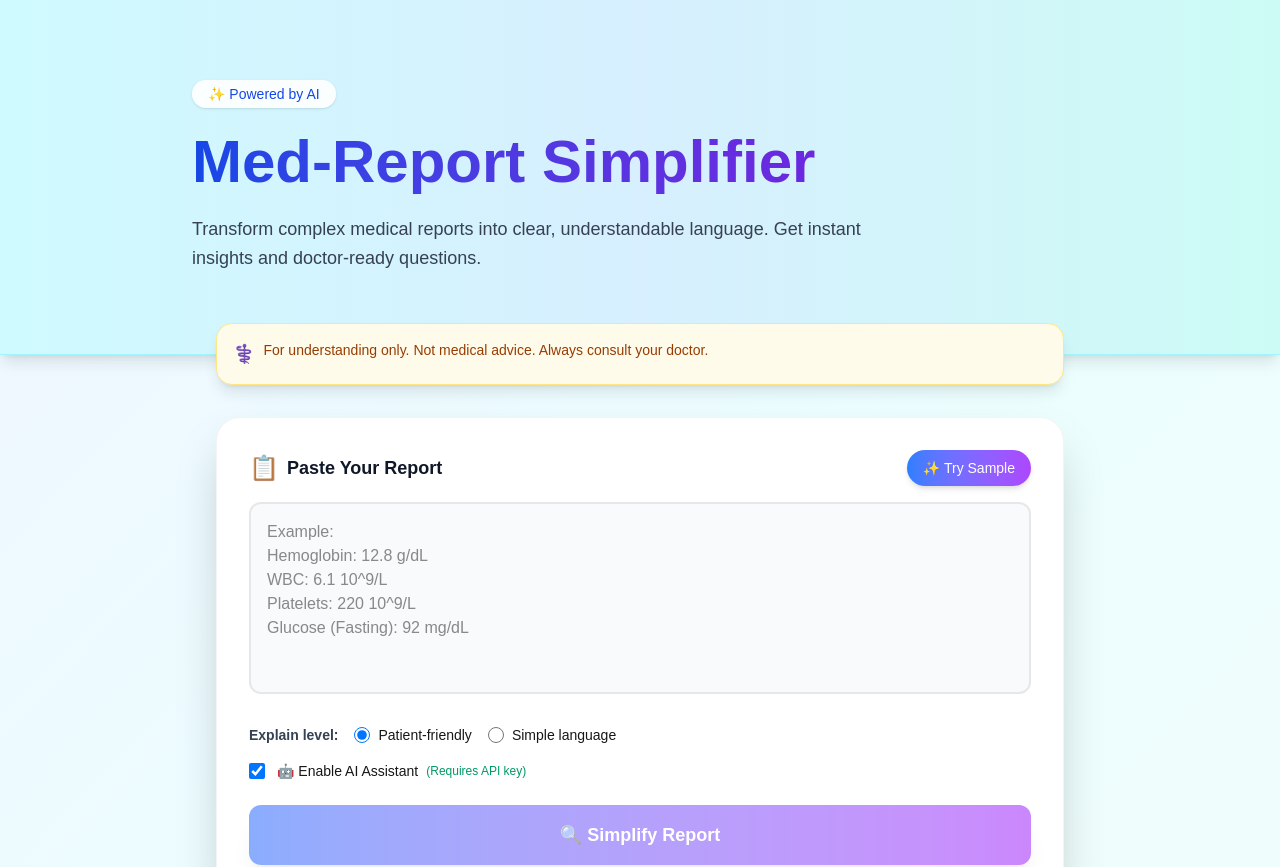
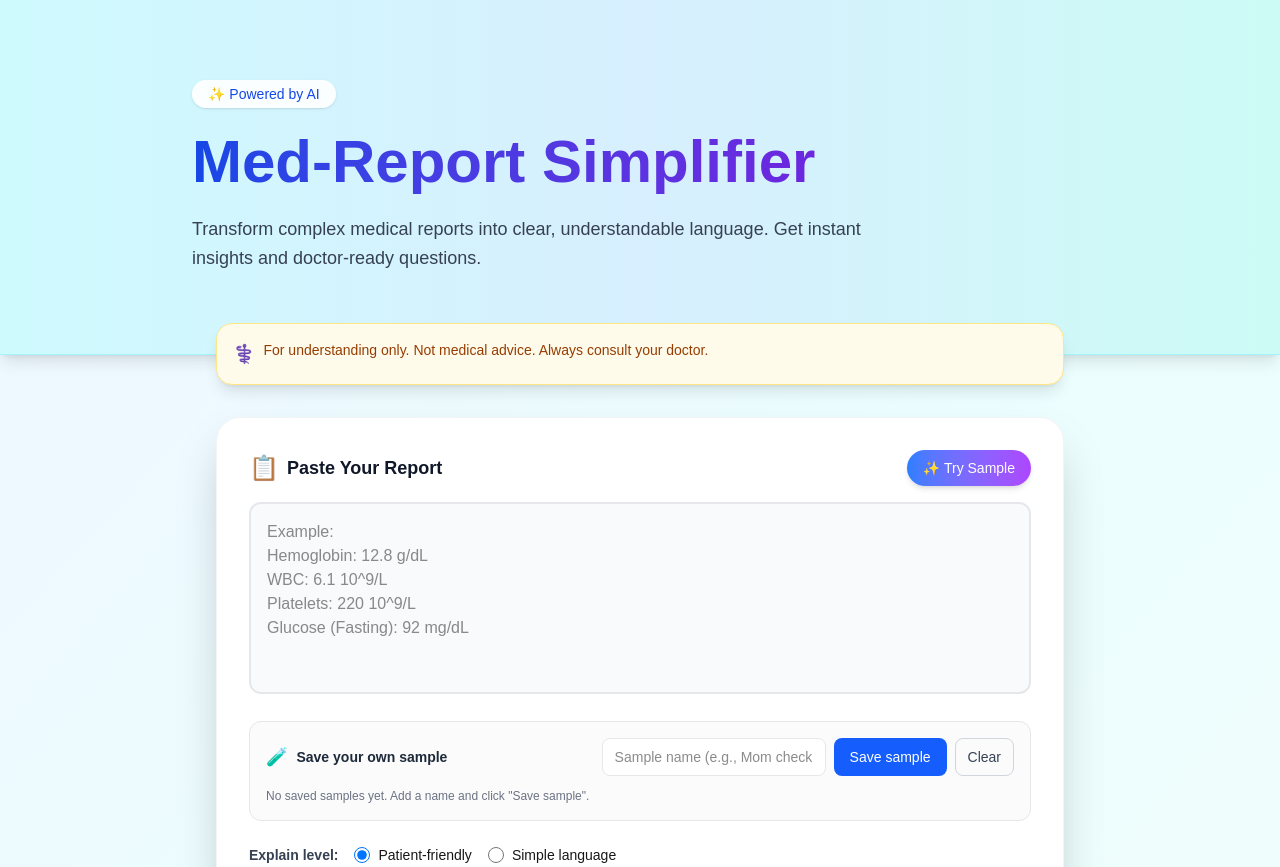
Before and after one commit to harini18122005/Med-Report, a Next.js app in the folder med-report-simplifier/: page / in a window 1280 px wide. Shown: the top 867 px of the page. Built offline with nearby package versions, Linux system fonts and the light colour scheme.

Commit message:
feat: allow saving custom report samples

```diff
--- a/med-report-simplifier/app/page.tsx
+++ b/med-report-simplifier/app/page.tsx
@@ -1,5 +1,5 @@
 "use client";
-import { useState } from "react";
+import { useEffect, useState } from "react";
 
 type ApiItem = {
   term: string;
@@ -33,6 +33,30 @@ export default function Home() {
   const [error, setError] = useState<string | null>(null);
   const [copied, setCopied] = useState(false);
   const [useAi, setUseAi] = useState<boolean>(true);
+  const [sampleName, setSampleName] = useState("");
+  const [customSamples, setCustomSamples] = useState<{ name: string; text: string }[]>([]);
+
+  // Load any saved samples from localStorage on first render.
+  useEffect(() => {
+    try {
+      const raw = localStorage.getItem("custom-samples");
+      if (raw) {
+        const parsed = JSON.parse(raw);
+        if (Array.isArray(parsed)) setCustomSamples(parsed);
+      }
+    } catch {
+      // ignore parsing errors
+    }
+  }, []);
+
+  // Persist samples when they change.
+  useEffect(() => {
+    try {
+      localStorage.setItem("custom-samples", JSON.stringify(customSamples));
+    } catch {
+      // ignore storage errors
+    }
+  }, [customSamples]);
 
   async function copyToClipboard(text: string) {
     try {
@@ -42,6 +66,26 @@ export default function Home() {
     } catch {
       alert("Failed to copy");
     }
+  }
+
+  function saveSample() {
+    const name = sampleName.trim();
+    const body = text.trim();
+    if (!name || !body) return;
+    setCustomSamples((prev) => {
+      const filtered = prev.filter((s) => s.name.toLowerCase() !== name.toLowerCase());
+      return [...filtered, { name, text: body }];
+    });
+    setSampleName("");
+  }
+
+  function loadSample(name: string) {
+    const sample = customSamples.find((s) => s.name === name);
+    if (sample) setText(sample.text);
+  }
+
+  function deleteSample(name: string) {
+    setCustomSamples((prev) => prev.filter((s) => s.name !== name));
   }
 
   async function onSubmit() {
@@ -156,6 +200,66 @@ Glucose (Fasting): 92 mg/dL"
                   <span className="text-green-600 dark:text-green-400 font-medium">✓ Ready to analyze</span>
                 </div>
               )}
+
+              {/* Custom sample saver */}
+              <div className="mt-4 sm:mt-5 rounded-xl border border-gray-200 dark:border-gray-700 bg-gray-50/70 dark:bg-gray-900/50 p-3 sm:p-4">
+                <div className="flex flex-col gap-3 sm:flex-row sm:items-center sm:justify-between">
+                  <div className="flex items-center gap-2 text-sm font-semibold text-gray-800 dark:text-gray-100">
+                    <span className="text-lg" aria-hidden="true">🧪</span>
+                    <span>Save your own sample</span>
+                  </div>
+                  <div className="flex flex-col sm:flex-row gap-2 w-full sm:w-auto">
+                    <input
+                      type="text"
+                      value={sampleName}
+                      onChange={(e) => setSampleName(e.target.value)}
+                      placeholder="Sample name (e.g., Mom checkup)"
+                      className="w-full sm:w-56 rounded-lg border border-gray-200 dark:border-gray-700 bg-white dark:bg-gray-800 px-3 py-2 text-sm focus:outline-none focus:ring-2 focus:ring-blue-500"
+                    />
+                    <div className="flex gap-2">
+                      <button
+                        type="button"
+                        onClick={saveSample}
+                        className="px-3 sm:px-4 py-2 rounded-lg bg-blue-600 text-white text-sm font-medium hover:bg-blue-700 active:scale-95 transition"
+                      >
+                        Save sample
+                      </button>
+                      <button
+                        type="button"
+                        onClick={() => setText("")}
+                        className="px-3 py-2 rounded-lg border border-gray-300 dark:border-gray-700 text-sm text-gray-700 dark:text-gray-200 hover:bg-gray-100 dark:hover:bg-gray-800 active:scale-95 transition"
+                      >
+                        Clear
+                      </button>
+                    </div>
+                  </div>
+                </div>
+
+                <div className="mt-3 flex flex-wrap gap-2">
+                  {customSamples.length === 0 && (
+                    <span className="text-xs text-gray-500">No saved samples yet. Add a name and click "Save sample".</span>
+                  )}
+                  {customSamples.map((sample) => (
+                    <div key={sample.name} className="flex items-center gap-2 bg-white dark:bg-gray-800 border border-gray-200 dark:border-gray-700 rounded-full px-3 py-1 shadow-sm">
+                      <button
+                        type="button"
+                        onClick={() => loadSample(sample.name)}
+                        className="text-xs font-semibold text-blue-700 dark:text-blue-300 hover:underline"
+                      >
+                        {sample.name}
+                      </button>
+                      <button
+                        type="button"
+                        onClick={() => deleteSample(sample.name)}
+                        className="text-xs text-gray-400 hover:text-red-500"
+                        aria-label={`Delete sample ${sample.name}`}
+                      >
+                        ✕
+                      </button>
+                    </div>
+                  ))}
+                </div>
+              </div>
             </div>
 
             <div className="grid gap-4">
```
